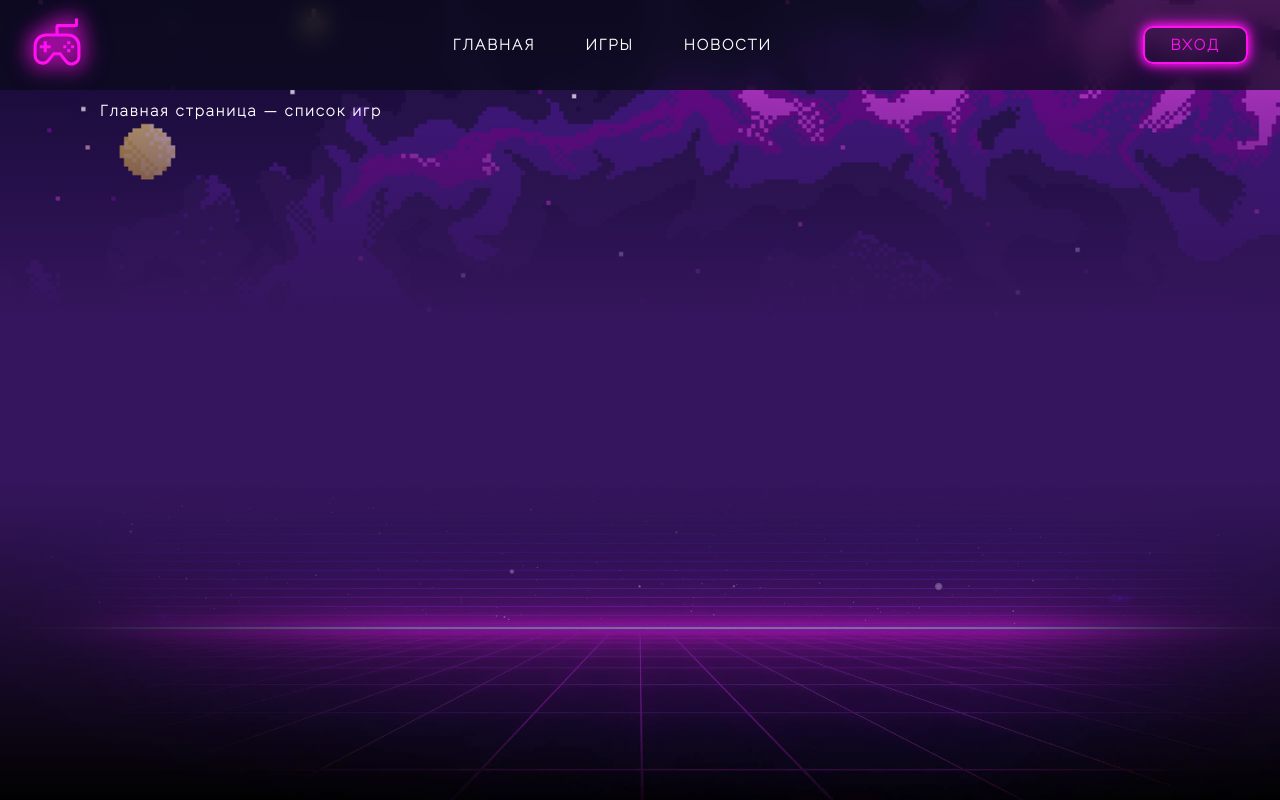
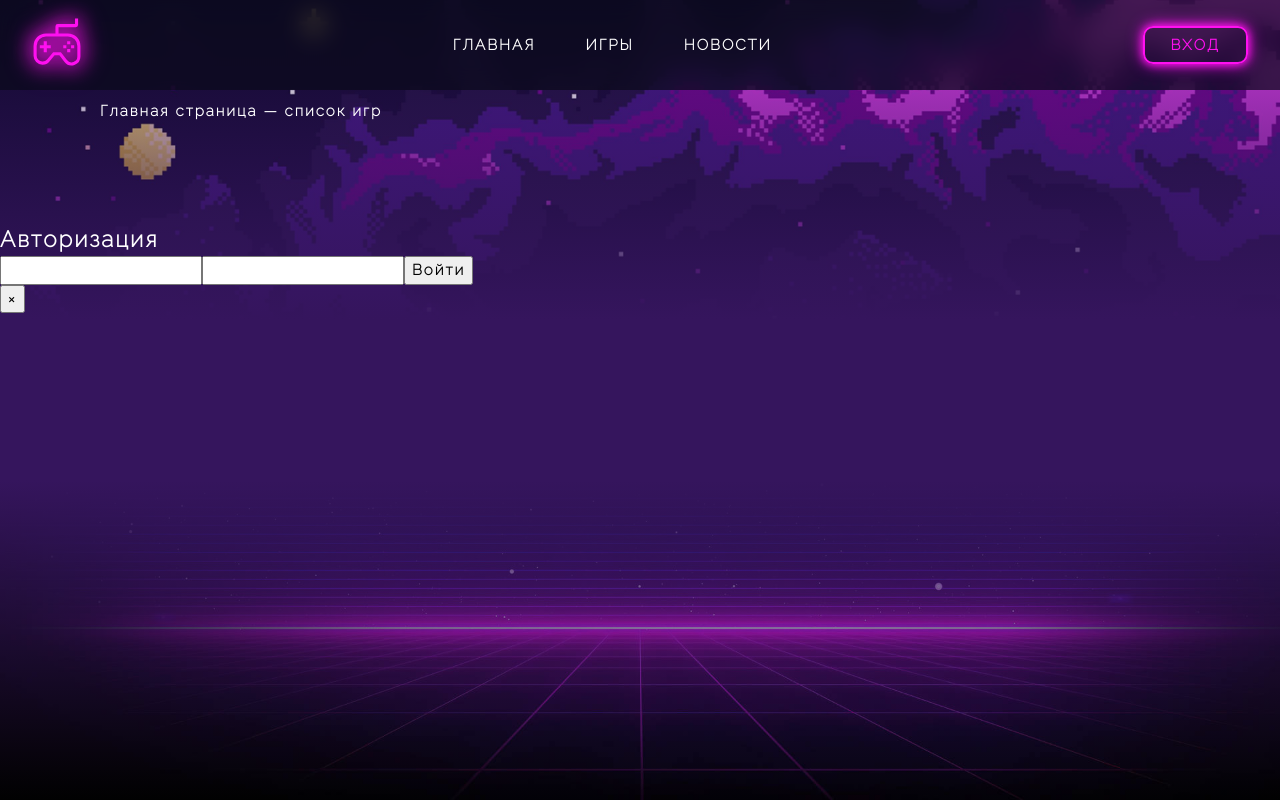
Before and after one commit to kanaevaNat/game-vault, a Vue app: page / in a window 1280 px wide. Both pictures are taken after a click on the button "ВХОД". Built offline with nearby package versions, Linux system fonts and the light colour scheme.

Commit message:
разметка модалки и adminStore для хранения состояния открытия и закрытия

```diff
--- /dev/null
+++ b/src/entities/admin/components/LoginModal.vue
@@ -0,0 +1,34 @@
+<script setup>
+
+import {useAdminStore} from "@/entities/admin/store.js";
+
+const adminStore = useAdminStore();
+</script>
+
+<template>
+<Teleport to="body">
+  <div
+      v-if="adminStore.isLoginModal"
+      class="login-modal"
+      @click="adminStore.closeLogin"
+  >
+    <div class="login-modal__content" @click.stop>
+      <h2 class="login-modal__title">Авторизация</h2>
+      <form>
+        <input/>
+        <input/>
+        <button>Войти</button>
+      </form>
+      <button
+        @click="adminStore.closeLogin"
+      >
+        &times;
+      </button>
+    </div>
+  </div>
+</Teleport>
+</template>
+
+<style scoped>
+
+</style>
--- /dev/null
+++ b/src/entities/admin/store.js
@@ -0,0 +1,15 @@
+import {defineStore} from "pinia";
+
+export const useAdminStore = defineStore('admin', {
+    state:() => ({
+        isLoginModal: false,
+    }),
+    actions: {
+        openLogin() {
+            this.isLoginModal = true
+        },
+        closeLogin() {
+            this.isLoginModal = false
+        }
+    }
+})
--- a/src/entities/games/components/Grid.vue
+++ b/src/entities/games/components/Grid.vue
@@ -30,7 +30,7 @@ onMounted(() => {
 .games-grid {
   display: grid;
   grid-template-columns: repeat(auto-fill, minmax(220px, 1fr));
-  gap: 1.5rem;
+  gap: 4.5rem;
   padding: 80px;
   align-items: stretch;
 }
--- a/src/shared/components/Header.vue
+++ b/src/shared/components/Header.vue
@@ -1,7 +1,10 @@
 <script setup>
 import Gamepad from "@/shared/icons/Gamepad.vue";
 import { ref } from 'vue'
+import {useAdminStore} from "@/entities/admin/store.js";
+import LoginModal from "@/entities/admin/components/LoginModal.vue";
 
+const adminStore = useAdminStore();
 const isMenuOpen = ref(false)
 </script>
 
@@ -40,8 +43,9 @@ const isMenuOpen = ref(false)
     </nav>
 
     <div class="header-actions">
-      <button class="button" type="button">Вход</button>
+      <button @click="adminStore.openLogin" class="button" type="button">Вход</button>
     </div>
+    <LoginModal/>
   </header>
 </template>
 
```
